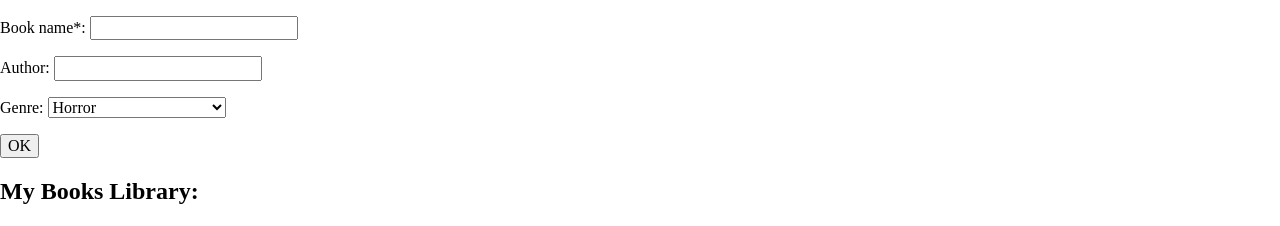
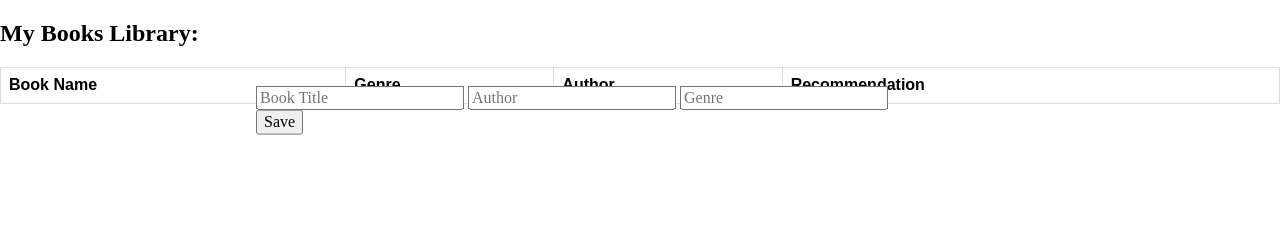
Before and after one commit to NSU-SU19CSE299S17/SU19CSE299S17G02NSU, a Django app: page /mylibrary/ in a window 1280 px wide. Shown: the part 130-356 px from the top of the page. Run offline with Django 3.2, Linux system fonts and the light colour scheme; the visitor is signed in with stand-in values (Sample User, id 1); lists and menus that the app fills with data are empty; parts of the project's set-up code (start-up, migrations or seed data) failed here and were passed over; some libraries are stand-ins or nearby versions.

Commit message:
Feature #102 : mylibrary form changed

```diff
--- a/Project_Code/Users/forms.py
+++ b/Project_Code/Users/forms.py
@@ -51,7 +51,7 @@ TRUE_FALSE_CHOICES = (
 
 
 class MyLibraryUpdateForm(forms.Form):
-    name = forms.CharField(label="Book name*", max_length=30,)
+    name = forms.CharField(label="Book name*", max_length=30)
     author = forms.CharField(label="Author")
     genre = forms.ChoiceField(choices=TRUE_FALSE_CHOICES, label="Genre",
                               initial='', widget=forms.Select(), required=True)
--- a/Project_Code/Users/templates/Users/MyLibrary.html
+++ b/Project_Code/Users/templates/Users/MyLibrary.html
@@ -91,13 +91,21 @@ tr:nth-child(even) {
 
 
               <div>
-                  <form action="." method='POST' >
+                  <form method="post" action="/Users/">
                     {% csrf_token %}
-                    {{ form.as_p }}
-                    <input type="submit" value="OK">
-                  </form>
 
-<!--{#			   <a class="button w-button smoothscroll">Become a Monisho Supplier</a>#}-->
+                    <div class=" form-group wrap ">
+                        <div class="Save">
+                             <input type = "text" name="name" class="form-control searchTerm " placeholder="Book Title">
+                            <input type = "text" name="author" class="form-control searchTerm " placeholder="Author">
+                            <input type = "text" name="genre" class="form-control searchTerm " placeholder="Genre">
+                        </div>
+
+                             <button type="submit" > Save </button>
+                    </div>
+
+                 </form>
+
 
               </div>
 
```
